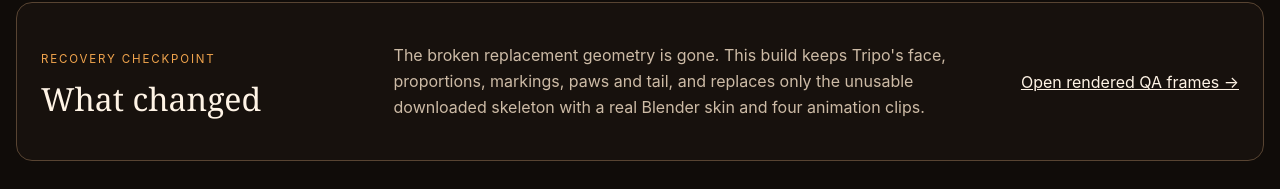
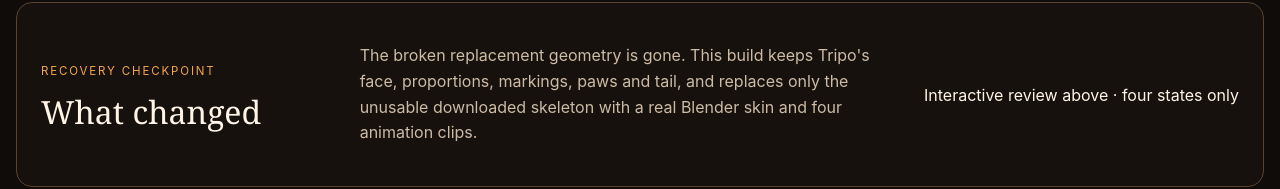
Before and after one commit to scarsymmetry899/cat-themed-birthday-wishes, a website: page character-lab/index.html in a window 1280 px wide. Shown: the part 1280-1469 px from the top of the page. Drawn offline with Linux system fonts and the light colour scheme; some packages are replaced by stand-ins of ours; a script that the page names is missing.

Commit message:
docs(character-lab): remove stale review link

```diff
--- a/character-lab/index.html
+++ b/character-lab/index.html
@@ -34,7 +34,7 @@
     <section class="checkpoint">
       <div><p class="eyebrow">Recovery checkpoint</p><h2>What changed</h2></div>
       <p>The broken replacement geometry is gone. This build keeps Tripo's face, proportions, markings, paws and tail, and replaces only the unusable downloaded skeleton with a real Blender skin and four animation clips.</p>
-      <a href="/character-lab/3d-review/">Open rendered QA frames →</a>
+      <span>Interactive review above · four states only</span>
     </section>
   </main>
 </body>
```
